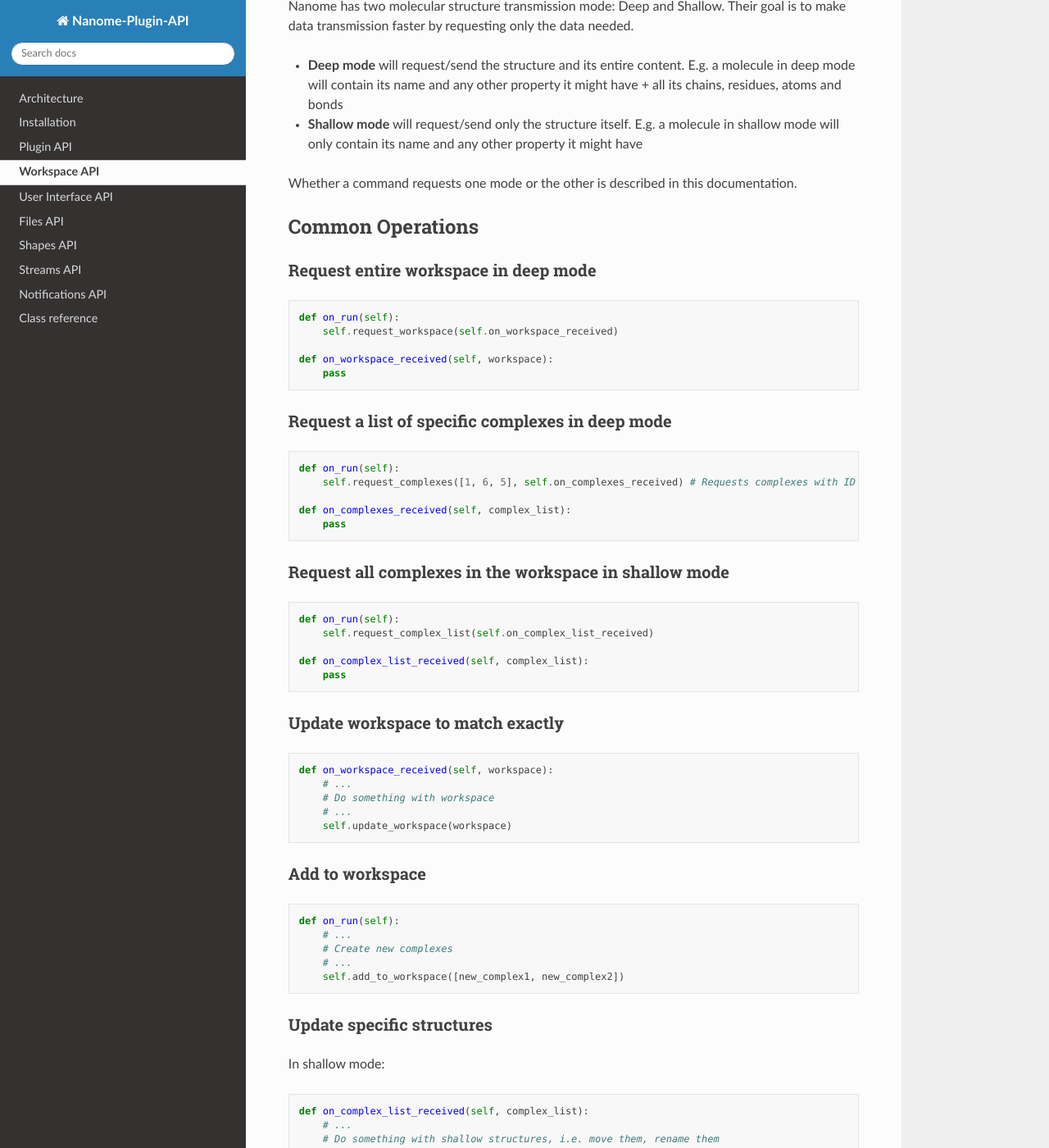
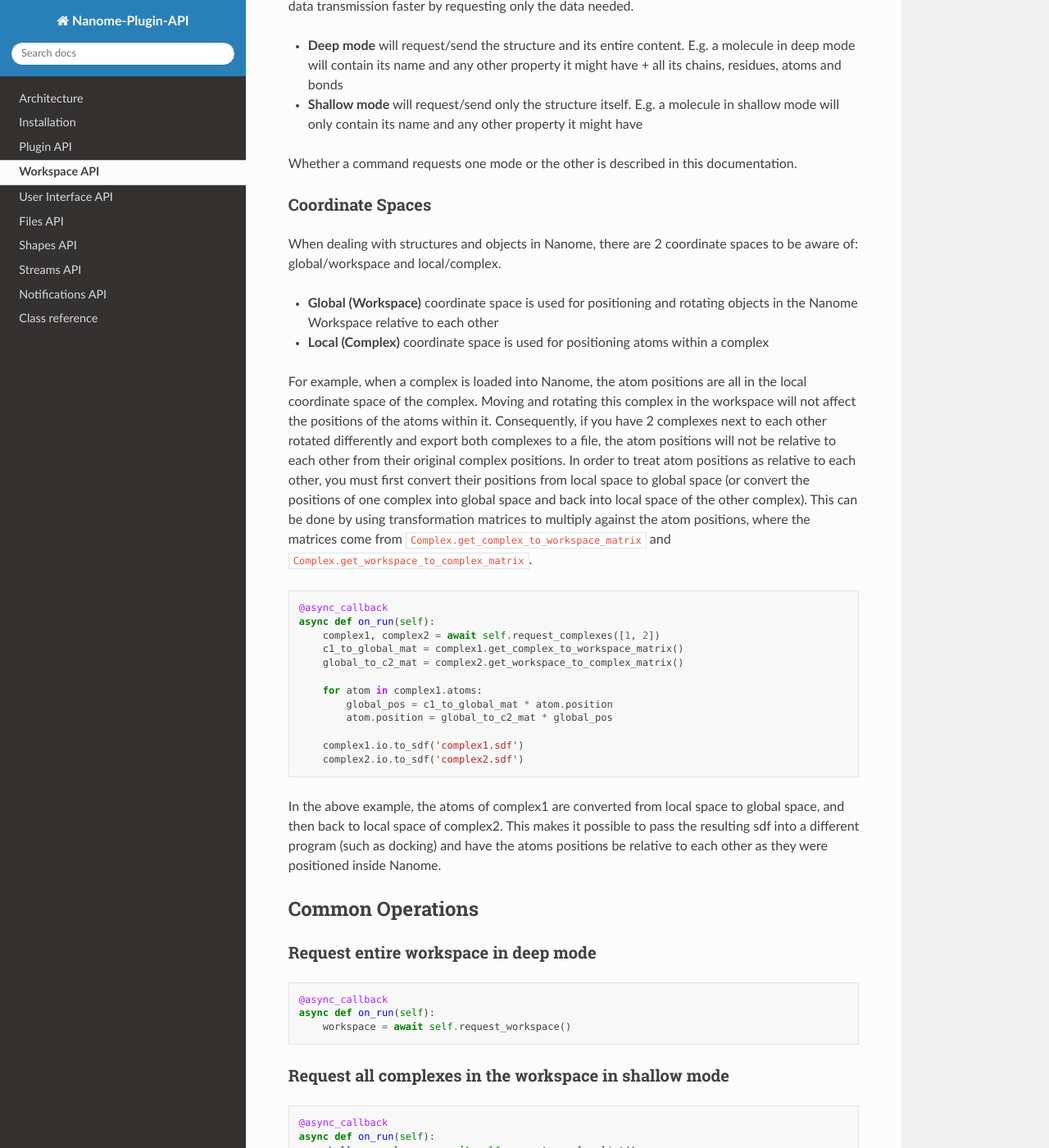
Before and after one commit to nanome-ai/nanome-lib, a Sphinx documentation site: the page built from doc/source/workspace.rst, in a window 1280 px wide and 1400 px high, scrolled down 883 px. Shown: the whole window at 82% size. Built offline with Sphinx 7.4.7 and the Read the Docs theme 2.0.0, drawn with Linux system fonts in a browser that asks for light colours; pages that are not in the unit, such as notebooks, are missing from menus; some of the changed text lies outside the part shown.

Commit message:
Position Math docs (#247)
* Fix indentation on shapes and streams docs

* Update workspace docs to use async/await

* Add coordinate spaces section to workspace doc

```diff
--- a/doc/source/workspace.rst
+++ b/doc/source/workspace.rst
@@ -8,13 +8,15 @@
 
 Molecular structures are organized like so:
 
-- **Workspace**
-- ----**Complex**
-- -------- **Molecule**
-- -------------- **Chain**
-- -------------------- **Residue**
-- -------------------------- **Atom**
-- -------------------------- **Bond**
+.. code-block:: none
+
+    - Workspace
+        - Complex
+            - Molecule
+                - Chain
+                    - Residue
+                        - Atom
+                        - Bond
 
 A complex is a group of molecules and has a position and rotation. In Nanome, the user can switch between the
 molecules of a complex using the frame slider, in the information menu.
@@ -47,6 +49,41 @@
 Whether a command requests one mode or the other is described in this documentation.
 
 
+Coordinate Spaces
+=================
+
+When dealing with structures and objects in Nanome, there are 2 coordinate spaces to be aware of: global/workspace and local/complex.
+
+- **Global (Workspace)** coordinate space is used for positioning and rotating objects in the Nanome Workspace relative to each other
+- **Local (Complex)** coordinate space is used for positioning atoms within a complex
+
+For example, when a complex is loaded into Nanome, the atom positions are all in the local coordinate space of the complex.
+Moving and rotating this complex in the workspace will not affect the positions of the atoms within it. Consequently, if you have
+2 complexes next to each other rotated differently and export both complexes to a file, the atom positions will not be relative to
+each other from their original complex positions. In order to treat atom positions as relative to each other, you must first convert
+their positions from local space to global space (or convert the positions of one complex into global space and back into local space
+of the other complex). This can be done by using transformation matrices to multiply against the atom positions, where the matrices
+come from ``Complex.get_complex_to_workspace_matrix`` and ``Complex.get_workspace_to_complex_matrix``.
+
+.. code-block:: python
+
+    @async_callback
+    async def on_run(self):
+        complex1, complex2 = await self.request_complexes([1, 2])
+        c1_to_global_mat = complex1.get_complex_to_workspace_matrix()
+        global_to_c2_mat = complex2.get_workspace_to_complex_matrix()
+
+        for atom in complex1.atoms:
+            global_pos = c1_to_global_mat * atom.position
+            atom.position = global_to_c2_mat * global_pos
+
+        complex1.io.to_sdf('complex1.sdf')
+        complex2.io.to_sdf('complex2.sdf')
+
+In the above example, the atoms of complex1 are converted from local space to global space, and then back to local space of complex2.
+This makes it possible to pass the resulting sdf into a different program (such as docking) and have the atoms positions be relative
+to each other as they were positioned inside Nanome.
+
 *****************
 Common Operations
 *****************
@@ -56,41 +93,36 @@
 
 .. code-block:: python
 
-    def on_run(self):
-        self.request_workspace(self.on_workspace_received)
+    @async_callback
+    async def on_run(self):
+        workspace = await self.request_workspace()
 
-    def on_workspace_received(self, workspace):
-        pass
+Request all complexes in the workspace in shallow mode
+======================================================
 
+.. code-block:: python
+
+    @async_callback
+    async def on_run(self):
+        shallow_complexes = await self.request_complex_list()
 
 Request a list of specific complexes in deep mode
 =================================================
 
 .. code-block:: python
 
-    def on_run(self):
-        self.request_complexes([1, 6, 5], self.on_complexes_received) # Requests complexes with ID 1, 6 and 5
-
-    def on_complexes_received(self, complex_list):
-        pass
-
-Request all complexes in the workspace in shallow mode
-======================================================
-
-.. code-block:: python
-
-    def on_run(self):
-        self.request_complex_list(self.on_complex_list_received)
-
-    def on_complex_list_received(self, complex_list):
-        pass
+    @async_callback
+    async def on_run(self):
+        deep_complexes = await self.request_complexes([1, 6, 5]) # Requests complexes with ID 1, 6 and 5
 
 Update workspace to match exactly
 =================================
 
 .. code-block:: python
 
-    def on_workspace_received(self, workspace):
+    @async_callback
+    async def on_run(self):
+        workspace = await self.request_workspace()
         # ...
         # Do something with workspace
         # ...
@@ -101,7 +133,8 @@
 
 .. code-block:: python
 
-    def on_run(self):
+    @async_callback
+    async def on_run(self):
         # ...
         # Create new complexes
         # ...
@@ -114,7 +147,9 @@
 
 .. code-block:: python
 
-    def on_complex_list_received(self, complex_list):
+    @async_callback
+    async def on_run(self):
+        shallow_complexes = await self.request_complex_list()
         # ...
         # Do something with shallow structures, i.e. move them, rename them
         # ...
@@ -124,7 +159,9 @@
 
 .. code-block:: python
 
-    def on_workspace_received(self, complex_list):
+    @async_callback
+    async def on_run(self):
+        deep_complexes = await self.request_complexes([1, 6, 5])
         # ...
         # Do something with deep structures, i.e. move them, rename them
         # ...
```
Also changed, not shown: doc/source/shapes.rst (+31 -31 lines), doc/source/streams.rst (+32 -32 lines).
